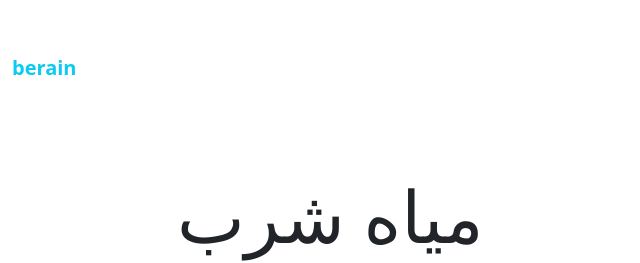
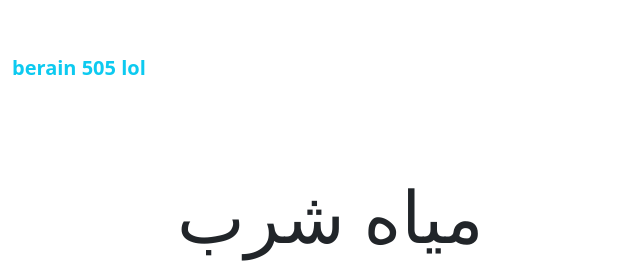
Before and after one commit to qw23p/waleed-page, a plain HTML site: page index.html in a window 1280 px wide. Shown: the top 263 px of the page, 0-640 px from the left. Drawn offline with nearby package versions, Linux system fonts and the light colour scheme.

Commit message:
Update index.html

```diff
--- a/index.html
+++ b/index.html
@@ -20,7 +20,7 @@
       <a class="navbar-brand" href="#intro">
         <span class="text-info fw-bold">
           <i class="bi bi-book-half"></i>
-          berain
+          berain 505 lol
         </span>
       </a>
       <!-- toggle button for mobile nav -->
```
